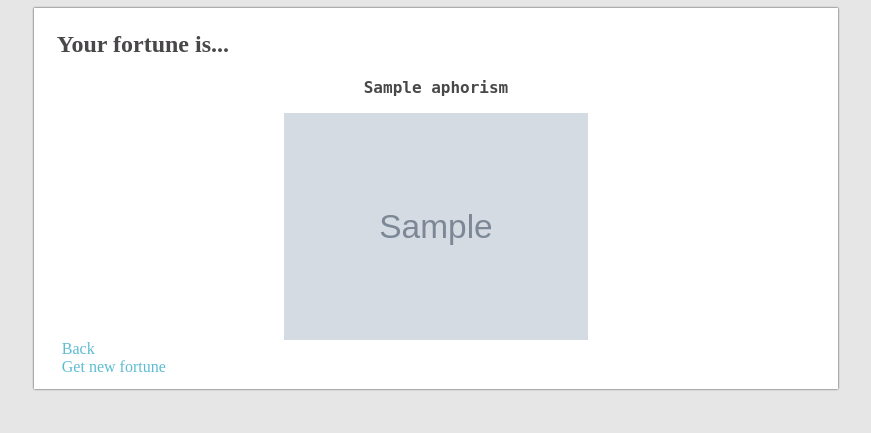
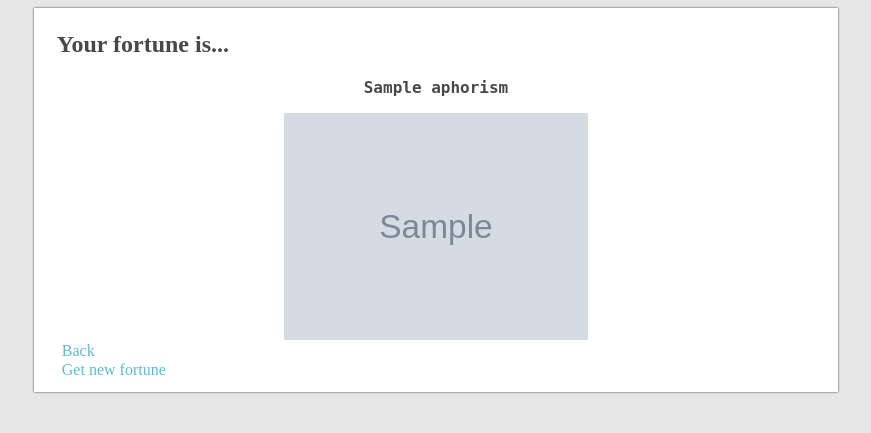
Before and after one commit to christarazi/personalsite, a Django app: template TaraziChrisSite/fortune/templates/fortune/index.html in a window 1280 px wide. Shown: the top 433 px of the page, without its empty margins (204-1075 px from the left). Run offline with Django 3.2, Linux system fonts and the light colour scheme; the template is opened without the code that fills it: most values are stand-ins (such as "Sample title", 1, 10 or a date in 2020); grey boxes marked "Sample" are stand-in pictures.

Commit message:
Change vertical-align to middle

```diff
--- a/TaraziChrisSite/fortune/templates/fortune/index.html
+++ b/TaraziChrisSite/fortune/templates/fortune/index.html
@@ -49,7 +49,7 @@
 		}
 		a:link {
 			text-align: center;
-			vertical-align: left;
+			vertical-align: middle;
 			color: #5DBCD2;
 			padding: 5px;
 			text-decoration: none;
```
